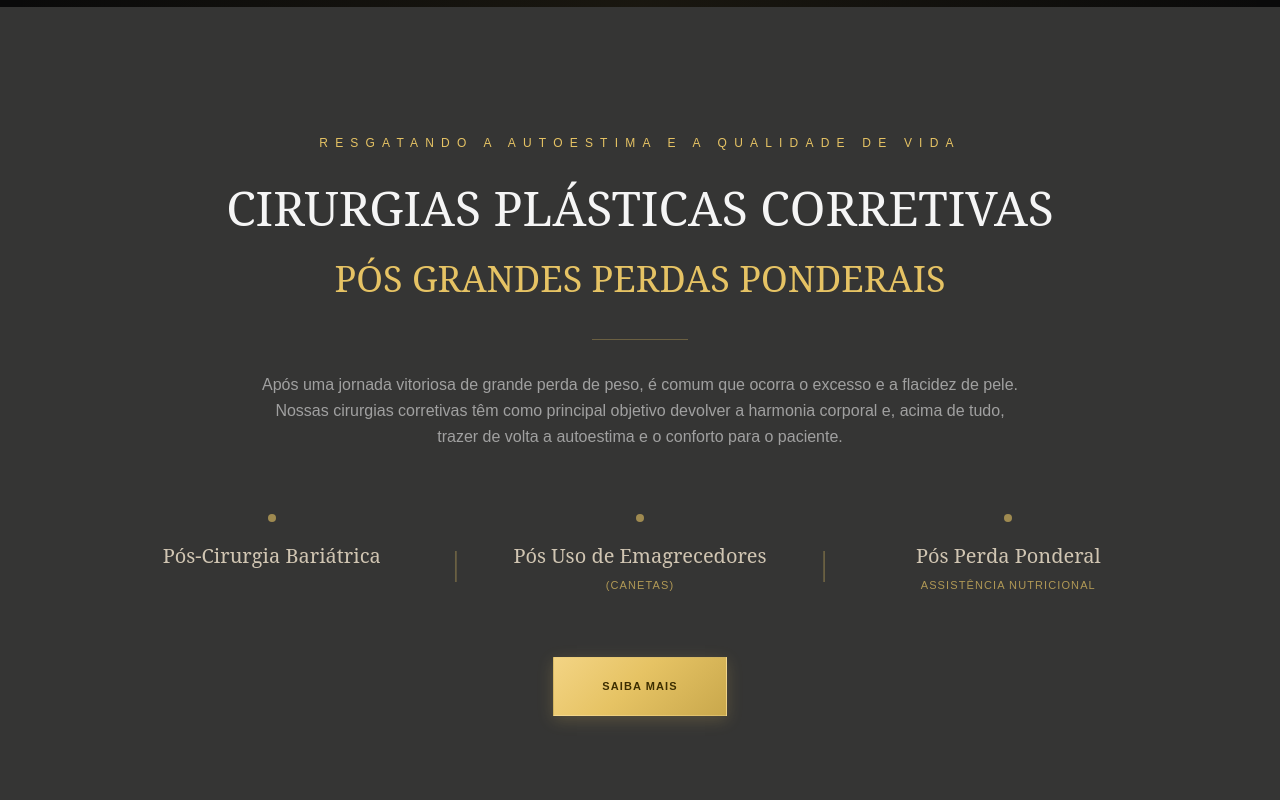
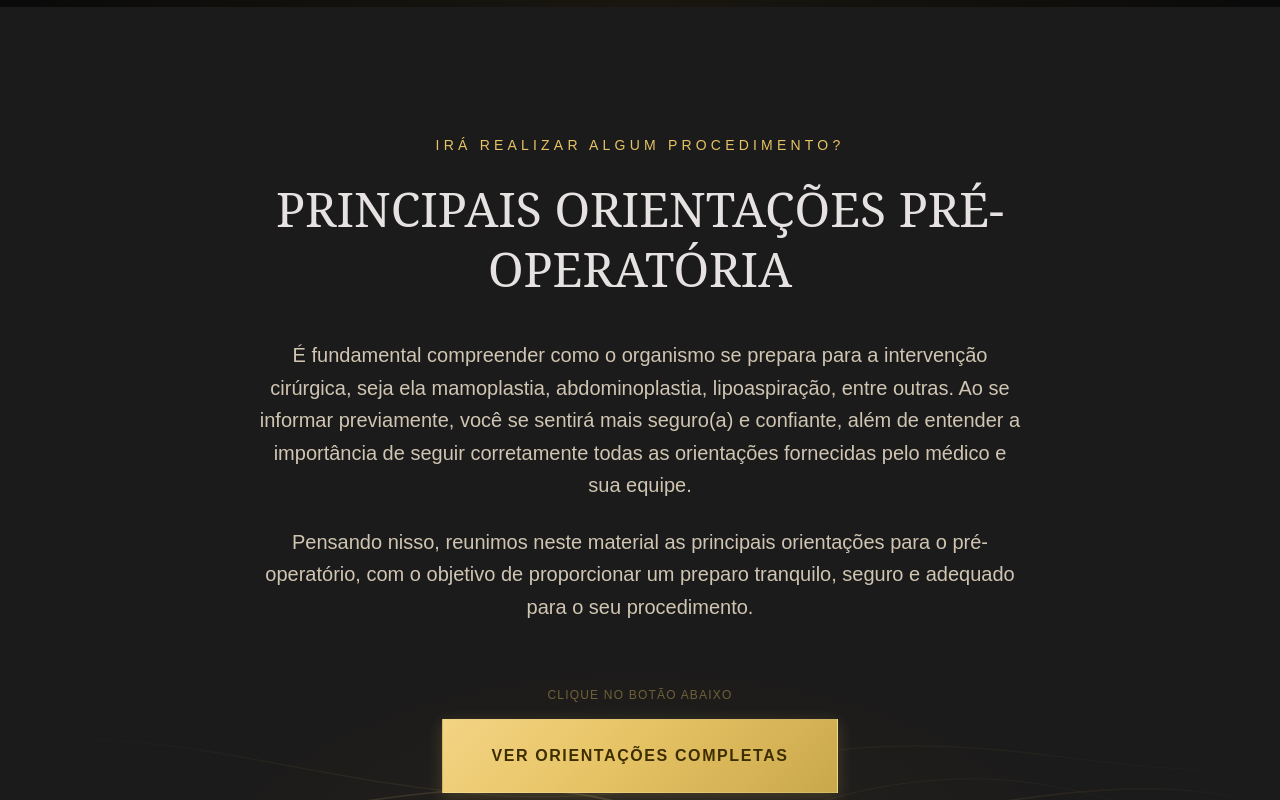
Before and after one commit to drjorgemenezes/estheticcare, a React (Vite) app: page / in a window 1280 px wide. Shown: the part 4200-5000 px from the top of the page. Built offline with nearby package versions, Linux system fonts and the light colour scheme.

Commit message:
feat: implement landing page application shell with procedure carousels and hero slider

```diff
--- a/src/App.tsx
+++ b/src/App.tsx
@@ -468,49 +468,6 @@ export default function App() {
         </div>
       </section>
 
-      {/* Cirurgias Corretivas */}
-      <section className="py-32 bg-surface-container-highest px-6 relative overflow-hidden" id="corretivas">
-        <div className="max-w-[1920px] mx-auto px-6 text-center relative z-10">
-          <span className="font-label uppercase tracking-[0.4em] md:tracking-[0.6em] text-primary text-[10px] md:text-xs mb-6 block font-medium">
-            Resgatando a Autoestima e a Qualidade de Vida
-          </span>
-          <h2 className="font-headline text-3xl md:text-5xl text-[#f5f5f5] mb-6 uppercase leading-snug">
-            Cirurgias Plásticas Corretivas <br/>
-            <span className="text-primary text-2xl md:text-4xl">Pós Grandes Perdas Ponderais</span>
-          </h2>
-          <div className="w-24 h-px bg-primary mx-auto opacity-30 my-8"></div>
-          <p className="text-[#a0a0a0] font-light max-w-3xl mx-auto text-sm md:text-base leading-relaxed mb-16">
-            Após uma jornada vitoriosa de grande perda de peso, é comum que ocorra o excesso e a flacidez de pele. Nossas cirurgias corretivas têm como principal objetivo devolver a harmonia corporal e, acima de tudo, trazer de volta a autoestima e o conforto para o paciente.
-          </p>
-
-          <div className="flex flex-col md:flex-row items-start justify-center gap-10 md:gap-8 max-w-5xl mx-auto my-16 text-on-surface-variant font-headline text-lg md:text-xl text-center">
-            <div className="flex flex-col items-center gap-3 flex-1">
-              <div className="w-2 h-2 rounded-full bg-primary/60 mb-2"></div>
-              <span>Pós-Cirurgia Bariátrica</span>
-            </div>
-            <div className="hidden md:block text-primary/30 text-3xl font-light mt-8">|</div>
-            <div className="flex flex-col items-center gap-3 flex-1">
-              <div className="w-2 h-2 rounded-full bg-primary/60 mb-2"></div>
-              <span>Pós Uso de Emagrecedores <br/><span className="text-[11px] font-label uppercase tracking-widest text-primary/70 mt-2 block">(Canetas)</span></span>
-            </div>
-            <div className="hidden md:block text-primary/30 text-3xl font-light mt-8">|</div>
-            <div className="flex flex-col items-center gap-3 flex-1">
-              <div className="w-2 h-2 rounded-full bg-primary/60 mb-2"></div>
-              <span>Pós Perda Ponderal <br/><span className="text-[11px] font-label uppercase tracking-widest text-primary/70 mt-2 block">Assistência Nutricional</span></span>
-            </div>
-          </div>
-
-          <div className="mt-8">
-            <Link
-              to="/corretivas"
-              className="gold-shimmer-btn text-on-primary px-12 py-5 font-label uppercase tracking-widest text-[11px] font-bold inline-block"
-            >
-              Saiba Mais
-            </Link>
-          </div>
-        </div>
-      </section>
-
       {/* Pre-op Orientations */}
       <section className="py-32 bg-surface-container-low px-6 relative overflow-hidden" id="orientacoes">
         {/* Golden Waves Background */}
```
